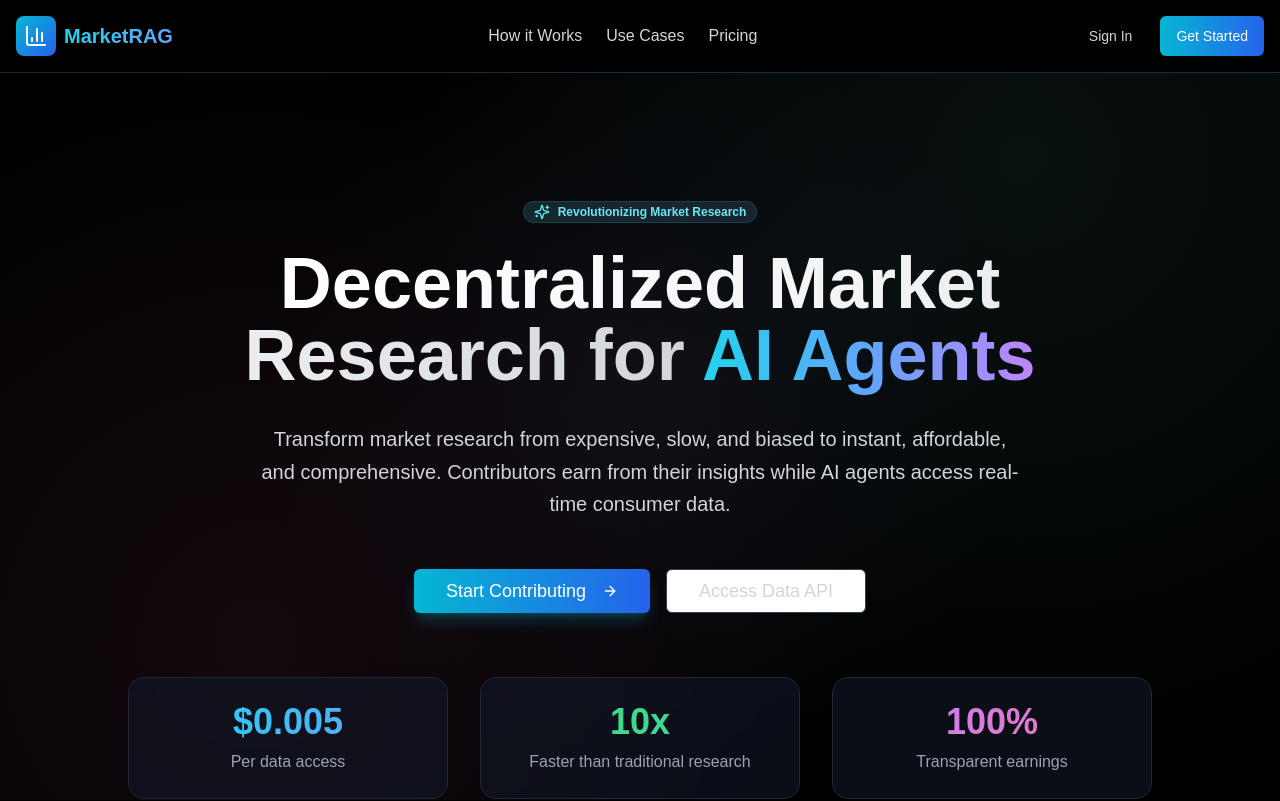
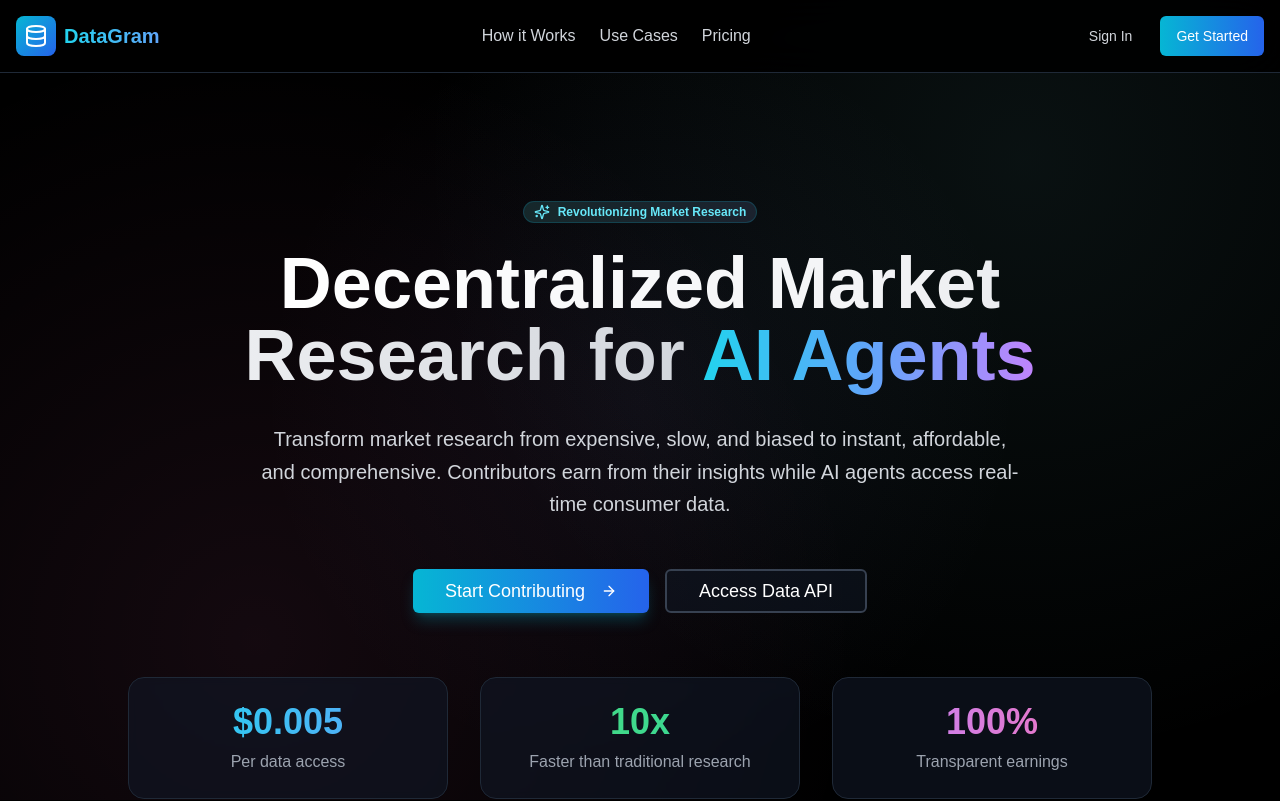
Before and after one commit to 0xbala-k/DataGram, a Next.js app: page / in a window 1280 px wide. Shown: the top 801 px of the page. Built offline with nearby package versions, Linux system fonts and the light colour scheme.

Commit message:
change name and fix buttons

```diff
--- a/app/layout.tsx
+++ b/app/layout.tsx
@@ -13,7 +13,7 @@ export default function RootLayout({
   children: React.ReactNode
 }>) {
   return (
-    <html lang="en">
+    <html lang="en" suppressHydrationWarning>
       <body>{children}</body>
     </html>
   )
--- a/app/page.tsx
+++ b/app/page.tsx
@@ -1,4 +1,4 @@
-import { ArrowRight, BarChart3, Brain, DollarSign, Globe, Shield, TrendingUp, Users, Zap, Sparkles } from "lucide-react"
+import { ArrowRight, BarChart3, Brain, DollarSign, Globe, Shield, TrendingUp, Users, Zap, Sparkles, Database } from "lucide-react"
 import { Button } from "@/components/ui/button"
 import { Card, CardContent, CardDescription, CardHeader, CardTitle } from "@/components/ui/card"
 import { Badge } from "@/components/ui/badge"
@@ -18,10 +18,10 @@ export default function LandingPage() {
         <div className="container mx-auto px-4 py-4 flex items-center justify-between">
           <div className="flex items-center space-x-2">
             <div className="p-2 bg-gradient-to-br from-cyan-500 to-blue-600 rounded-lg">
-              <BarChart3 className="h-6 w-6 text-white" />
+              <Database className="h-6 w-6 text-white" />
             </div>
             <span className="text-xl font-bold bg-gradient-to-r from-cyan-400 to-blue-400 bg-clip-text text-transparent">
-              MarketRAG
+              DataGram
             </span>
           </div>
           <nav className="hidden md:flex items-center space-x-6">
@@ -75,7 +75,7 @@ export default function LandingPage() {
             <Button
               size="lg"
               variant="outline"
-              className="text-lg px-8 py-4 border-gray-700 text-gray-300 hover:bg-gray-900 hover:text-white hover:border-gray-600"
+              className="text-lg px-8 py-4 border-2 border-gray-700 text-white bg-gray-900/50 hover:bg-gray-800/90 hover:border-gray-600 hover:text-white transition-colors"
             >
               Access Data API
             </Button>
@@ -279,7 +279,7 @@ export default function LandingPage() {
       <section id="use-cases" className="relative py-24">
         <div className="container mx-auto px-4">
           <div className="text-center mb-20">
-            <h2 className="text-4xl font-bold text-white mb-6">Who Uses MarketRAG</h2>
+            <h2 className="text-4xl font-bold text-white mb-6">Who Uses DataGram</h2>
             <p className="text-xl text-gray-300 max-w-3xl mx-auto">
               From consumer brands to VCs, our platform serves diverse AI-powered use cases
             </p>
@@ -362,7 +362,7 @@ export default function LandingPage() {
             <Button
               size="lg"
               variant="outline"
-              className="text-lg px-10 py-4 border-gray-700 text-gray-300 hover:bg-gray-900 hover:text-white hover:border-gray-600"
+              className="text-lg px-10 py-4 border-2 border-gray-700 text-white bg-gray-900/50 hover:bg-gray-800/90 hover:border-gray-600 hover:text-white transition-colors"
             >
               Explore API Access
             </Button>
@@ -377,10 +377,10 @@ export default function LandingPage() {
             <div>
               <div className="flex items-center space-x-2 mb-6">
                 <div className="p-2 bg-gradient-to-br from-cyan-500 to-blue-600 rounded-lg">
-                  <BarChart3 className="h-5 w-5 text-white" />
+                  <Database className="h-5 w-5 text-white" />
                 </div>
                 <span className="text-lg font-bold bg-gradient-to-r from-cyan-400 to-blue-400 bg-clip-text text-transparent">
-                  MarketRAG
+                  DataGram
                 </span>
               </div>
               <p className="text-gray-400">
@@ -449,7 +449,7 @@ export default function LandingPage() {
             </div>
           </div>
           <div className="border-t border-gray-800 mt-12 pt-8 text-center text-gray-400">
-            <p>&copy; 2024 MarketRAG. All rights reserved.</p>
+            <p>&copy; 2024 DataGram. All rights reserved.</p>
           </div>
         </div>
       </footer>
```
Also changed, not shown: 1 other file (tests, documents, lock files or other folders).
